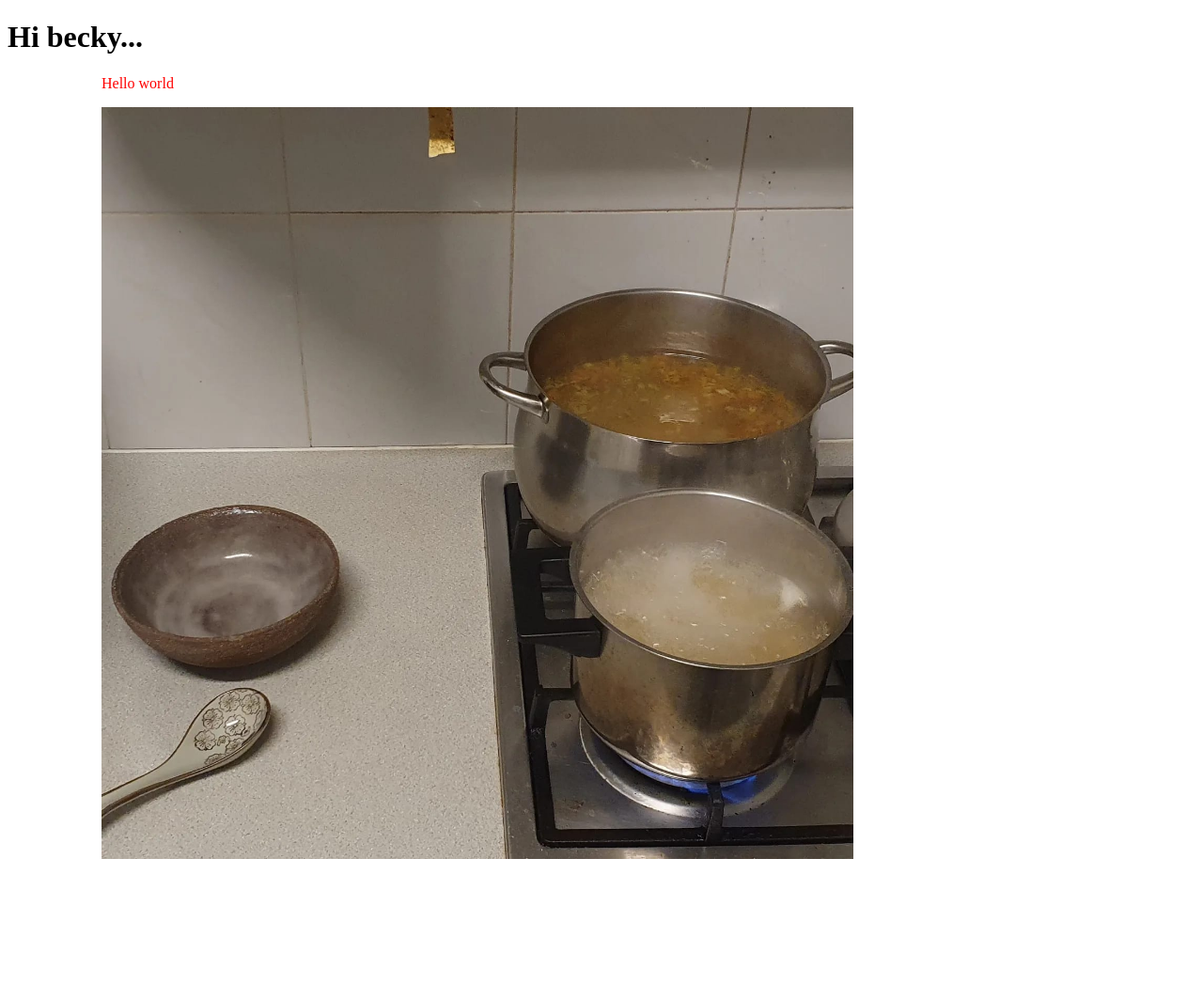
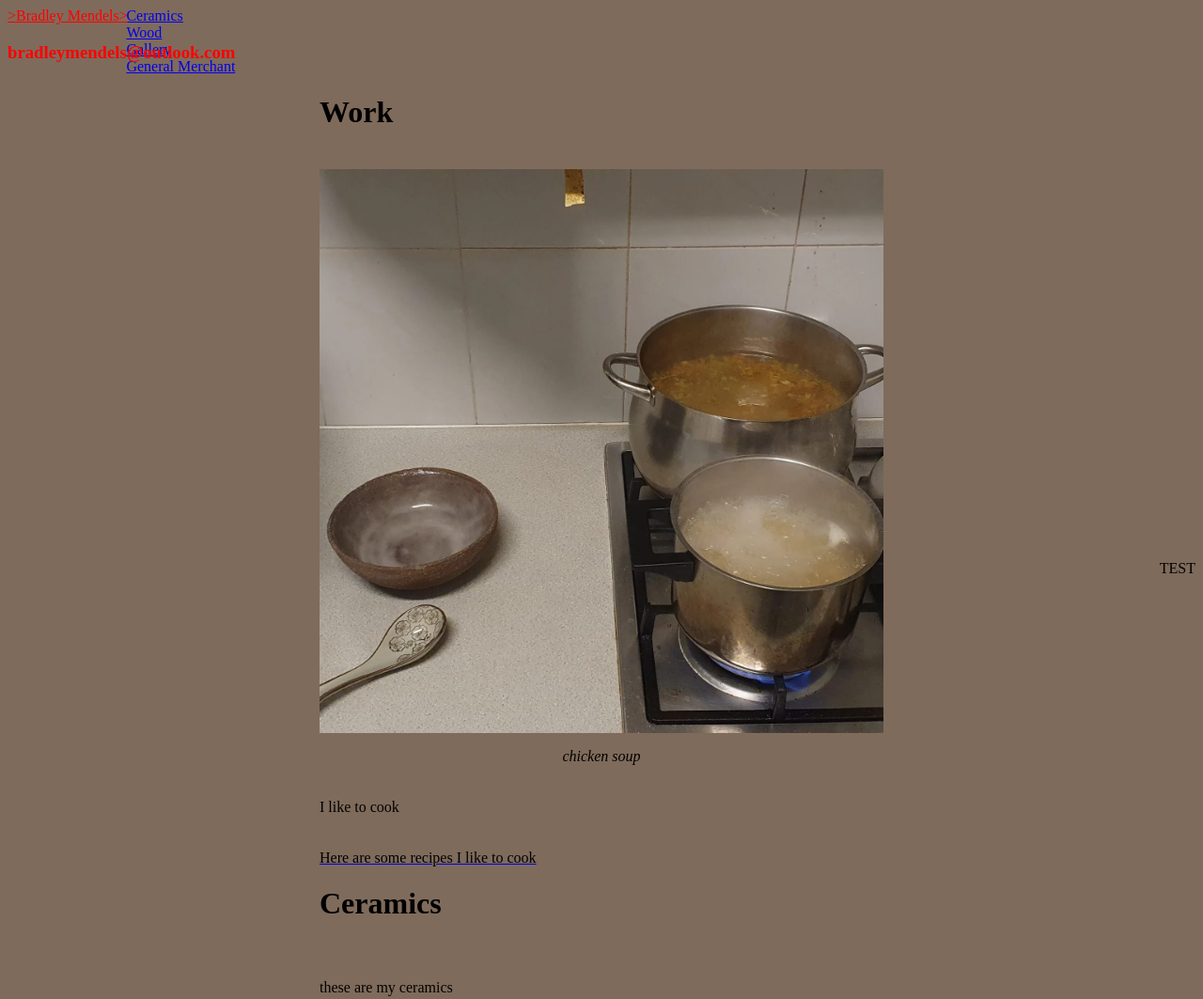
Before and after one commit to bradleymendels/work, a plain HTML site: page index.html in a window 1280 px wide. Shown: the top 1063 px of the page at 94% size. Before the commit the page ends 926 px from the top, so only its background shows below. Drawn offline with Linux system fonts and the light colour scheme.

Commit message:
work commit

```diff
--- a/index.html
+++ b/index.html
@@ -1,34 +1,56 @@
 <!DOCTYPE html>
-
-<!-- beckys test website: https://beckyheaton.github.io/asimplebeautifulplace/ -->
-
 <head lang="en">
     <meta charset="UTF-8">
-
     <meta name="viewport" content="width=device-width, initial-scale=1.0">
-
-    <title>my soupey page</title>
-
+    <title>Bradley Mendels</title>
     <link rel="icon" href="chicken_soup.jpeg">
-
     <link rel="stylesheet" href="styles.css">
-
 </head>
 
+<body style="background-color:rgb(127, 107, 91);">
+    <!-- INFO bar left-->
+    <a href="toppage" <h2 class="nametext"></h2>>Bradley Mendels</h2>>
+    <h3 class="nametext">bradleymendels@outlook.com</h3>
+<!-- NAV bar left-->
+<div class="nav">
+    <a href="#ceramics" class="navlink">Ceramics</a> <br>
+    <a href="#wood" class="navlink">Wood</a> <br>
+    <a href="#gallery" class="navlink">Gallery</a> <br>
+    <a href="#GM" class="navlink">General Merchant</a>
 
-<body>
+</div>
 
-    <h1> Hi becky...</h1>
+<div id="test">
+    <p id="TESTtext"> TEST</p>
+</div>
 
-    <div id="soup_box">
-        <p class="text">  Hello world</p>
+<!-- mid container-->
+    <div id="container">
+        <h1 class="titletext"> Work</h1>
+        <img src="assets/chicken_soup.jpeg" class="image">
+        <p class="captiontext"> chicken soup</p>
 
-        <image id="soup"
-        <img src="chicken_soup.jpeg" alt="chicken soup">
+    <p class="bodytext"> I like to cook</p>
 
-    </div>
+    <a href="https://www.are.na/bramen/recipes-21ancp1xs-g">
+    <p class="bodytext"> Here are some recipes I like to cook</p></a>
+
+    <h1 class="titletext"id="ceramics"> Ceramics</h1>
+
+    <p class="bodytext"> these are my ceramics</p>
+
+    <img src="assets/EmptyName16.jpg" class="image">
 
 
+    <h1 class="titletext" id="gallery"> Gallery</h1>
+
+    <p class="bodytext"> here are some gallery installs I have done</p>
+
+    <img src="assets/DSC_2606.JPG" class="image">
+
+
+
+</div>
 </body>
 
 </html>
--- a/styles.css
+++ b/styles.css
@@ -1,21 +1,58 @@
-body {
-    font-size
+/* use "." before a selector to select a class */
+/* use "#" before a selector to select an id */
+
+#test{
+    padding-top: 500px;
+    float:right;
 }
 
-.text {
-    color: red;
+#
 
+.nav{
+    position: fixed;
+    width: 200px;
+    height:100px;
+    text-align: right;
+    background-color: aquamarine;
+    display: inline-block;
 }
 
-#soup_box {
-    padding-left: 100px;
+.navlink{
+    padding: 10%;
 }
 
-#soup {
-    max-width: 800px;
-    height: auto;
+#container {
+    width: 600px;
+    margin:auto;
+    text-align: justify;
+}
+
+.nametext {
+    float:left;
+    color:red;
+    position: fixed;
+}
+
+.titletext {
+    color:black;
+    padding-bottom: 20px;
+}
+
+.captiontext {
+    color:black;
+    text-align: center;
+    font-style: italic;
+}
+
+.bodytext {
+    color:black;
+    padding-top: 20px;
 }
 
 
-/* use "." before a selector to select a class */
-/* use "#" before a selector to select an id */
+
+.image {
+    width: 600px;
+    display: block;
+    margin:auto;
+}
```
Also changed, not shown: assets/chicken_soup.jpeg (renamed from chicken_soup.jpeg), 5 other files.
